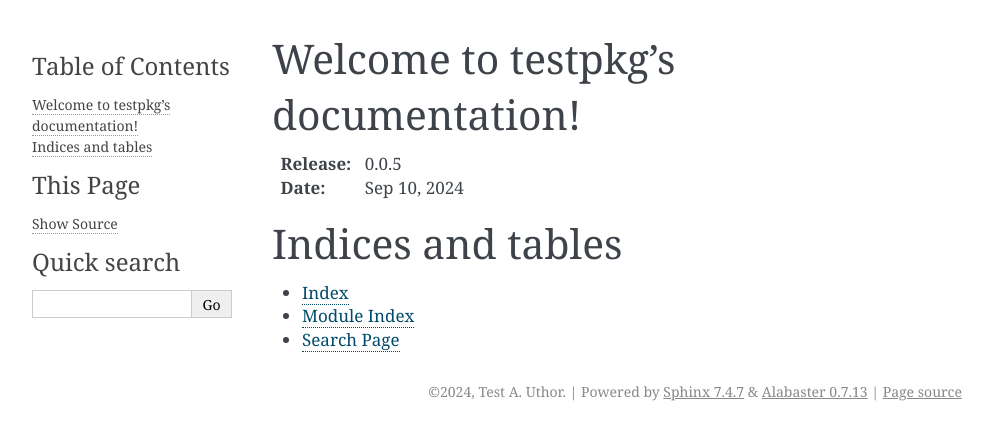
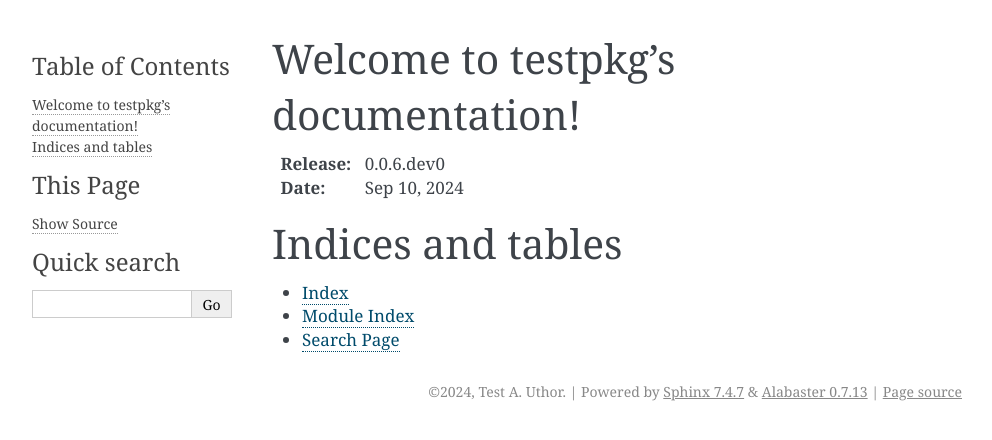
Before and after one commit to testorg2next/testrepo, a Sphinx documentation site: the page built from docs/index.rst, in a window 1280 px wide. Shown: the top 440 px of the page, without its empty margins (148-1140 px from the left). Built offline with Sphinx 7.4.7, drawn with Linux system fonts in a browser that asks for light colours.

Commit message:
set version to 0.0.6.dev0

```diff
--- a/docs/conf.py
+++ b/docs/conf.py
@@ -9,7 +9,7 @@
 project = 'githubtestorg2-testrepo-testpkg'
 copyright = '2024, Test A. Uthor'
 author = 'Test A. Uthor'
-release = '0.0.5'
+release = '0.0.6.dev0'
 
 # -- General configuration ---------------------------------------------------
 # https://www.sphinx-doc.org/en/master/usage/configuration.html#general-configuration
--- a/setup.py
+++ b/setup.py
@@ -2,7 +2,7 @@ from setuptools import setup
 
 setup(
     name='githubtestorg2-testrepo-testpkg',
-    version='0.0.5',
+    version='0.0.6.dev0',
     description="A sample Python project",
     long_description=open("README.md").read(),
     long_description_content_type="text/markdown",
```
